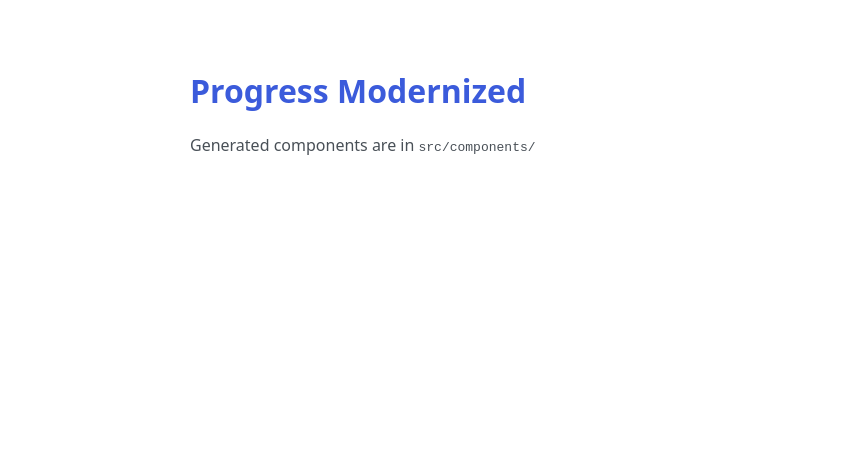
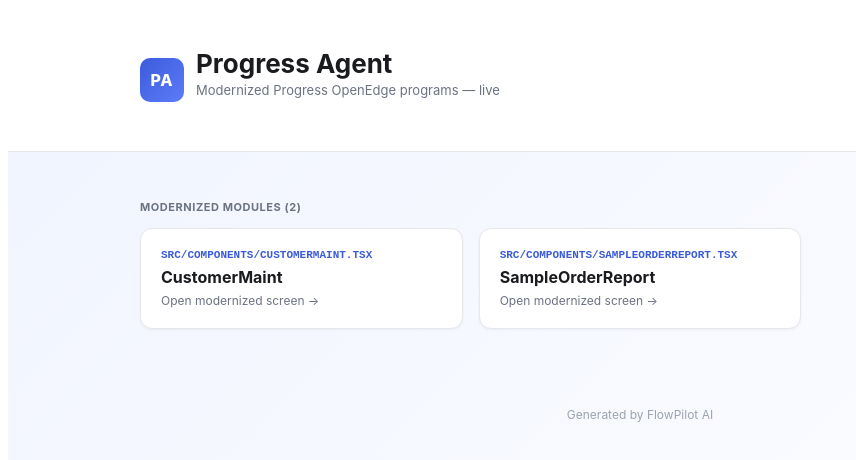
Before and after one commit to anupsahoo/progress-agent, a React (Vite) app: page / in a window 1280 px wide. Shown: the top 460 px of the page, without its empty margins (0-856 px from the left). Built offline with nearby package versions, Linux system fonts and the light colour scheme.

Commit message:
UI: Modernize sample-order-report.p to React

```diff
--- a/src/App.tsx
+++ b/src/App.tsx
@@ -1,10 +1,16 @@
-import React from 'react';
+import React, { useEffect, useState } from 'react';
+import Home from './Home';
+import CustomerMaint from './components/CustomerMaint';
+import SampleOrderReport from './components/SampleOrderReport';
 
 export default function App() {
-  return (
-    <div style={{ fontFamily: 'system-ui, sans-serif', padding: 40, maxWidth: 900, margin: '0 auto' }}>
-      <h1 style={{ color: '#3b5bdb' }}>Progress Modernized</h1>
-      <p style={{ color: '#495057' }}>Generated components are in <code>src/components/</code></p>
-    </div>
-  );
+  const [hash, setHash] = useState(window.location.hash);
+  useEffect(() => {
+    const onHash = () => setHash(window.location.hash);
+    window.addEventListener('hashchange', onHash);
+    return () => window.removeEventListener('hashchange', onHash);
+  }, []);
+  if (hash === '#/customermaint') return <CustomerMaint />;
+  if (hash === '#/sampleorderreport') return <SampleOrderReport />;
+  return <Home />;
 }
--- /dev/null
+++ b/src/Home.tsx
@@ -0,0 +1,54 @@
+import React from 'react';
+
+const modules: { name: string; slug: string; path: string }[] = [
+  { name: 'CustomerMaint', slug: 'customermaint', path: 'src/components/CustomerMaint.tsx' },
+  { name: 'SampleOrderReport', slug: 'sampleorderreport', path: 'src/components/SampleOrderReport.tsx' }
+];
+
+export default function Home() {
+  return (
+    <div style={{ fontFamily: 'Inter, system-ui, sans-serif', minHeight: '100vh', background: 'linear-gradient(135deg, #f0f4ff 0%, #fff 100%)' }}>
+      <header style={{ padding: '40px 48px', borderBottom: '1px solid #e5e7eb', background: 'white' }}>
+        <div style={{ maxWidth: 1000, margin: '0 auto' }}>
+          <div style={{ display: 'flex', alignItems: 'center', gap: 12 }}>
+            <div style={{ width: 44, height: 44, borderRadius: 10, background: 'linear-gradient(135deg, #3b5bdb, #5c7cfa)', color: 'white', display: 'flex', alignItems: 'center', justifyContent: 'center', fontWeight: 800, letterSpacing: '0.05em' }}>PA</div>
+            <div>
+              <h1 style={{ fontSize: 26, fontWeight: 700, color: '#1a1b1e', margin: 0 }}>Progress Agent</h1>
+              <p style={{ fontSize: 13, color: '#6b7280', marginTop: 3 }}>Modernized Progress OpenEdge programs — live</p>
+            </div>
+          </div>
+        </div>
+      </header>
+      <main style={{ padding: '48px', maxWidth: 1000, margin: '0 auto' }}>
+        <div style={{ fontSize: 11, fontWeight: 700, color: '#6b7280', textTransform: 'uppercase', letterSpacing: '0.05em', marginBottom: 14 }}>
+          Modernized Modules ({modules.length})
+        </div>
+        <div style={{ display: 'grid', gridTemplateColumns: 'repeat(auto-fill, minmax(280px, 1fr))', gap: 16 }}>
+          {modules.map(m => (
+            <a key={m.slug} href={`#/${m.slug}`} style={{
+              display: 'block', padding: 20, borderRadius: 12, background: 'white',
+              border: '1px solid #e5e7eb', textDecoration: 'none', color: '#1a1b1e',
+              boxShadow: '0 1px 3px rgba(0,0,0,0.05)',
+            }}>
+              <div style={{ fontSize: 11, color: '#3b5bdb', fontFamily: 'monospace', fontWeight: 700, marginBottom: 6, textTransform: 'uppercase' }}>
+                {m.path}
+              </div>
+              <div style={{ fontSize: 16, fontWeight: 700 }}>{m.name}</div>
+              <div style={{ fontSize: 12, color: '#6b7280', marginTop: 6 }}>
+                Open modernized screen →
+              </div>
+            </a>
+          ))}
+        </div>
+        {modules.length === 0 && (
+          <div style={{ padding: 60, textAlign: 'center', color: '#6b7280', border: '1px dashed #e5e7eb', borderRadius: 12 }}>
+            No modules yet. FlowPilot AI will populate this list as it generates modernized components.
+          </div>
+        )}
+      </main>
+      <footer style={{ padding: '30px 48px', textAlign: 'center', color: '#9ca3af', fontSize: 12 }}>
+        Generated by FlowPilot AI
+      </footer>
+    </div>
+  );
+}
--- /dev/null
+++ b/src/components/SampleOrderReport.tsx
@@ -0,0 +1,78 @@
+import React, { useState, useEffect } from 'react';
+
+const OrderReport: React.FC = () => {
+  const [customerNumber, setCustomerNumber] = useState<number | null>(null);
+  const [orders, setOrders] = useState<any[]>([]);
+  const [loading, setLoading] = useState<boolean>(false);
+  const [error, setError] = useState<string | null>(null);
+  const [customerName, setCustomerName] = useState<string>('');
+
+  const fetchOrders = async () => {
+    if (customerNumber === null) return;
+    setLoading(true);
+    setError(null);
+    try {
+      const response = await fetch(`/api/sample-order-report?custNum=${customerNumber}`);
+      if (!response.ok) {
+        throw new Error(`Customer ${customerNumber} not found.`);
+      }
+      const data = await response.json();
+      setOrders(data.orders);
+      setCustomerName(data.customerName);
+    } catch (err) {
+      setError(err.message);
+    } finally {
+      setLoading(false);
+    }
+  };
+
+  useEffect(() => {
+    fetchOrders();
+  }, [customerNumber]);
+
+  const handleInputChange = (e: React.ChangeEvent<HTMLInputElement>) => {
+    setCustomerNumber(Number(e.target.value));
+  };
+
+  return (
+    <div style={{ fontFamily: 'Inter, sans-serif', padding: '20px' }}>
+      <h1 style={{ color: '#3b5bdb' }}>Order Report</h1>
+      <input
+        type="number"
+        placeholder="Enter Customer Number"
+        onChange={handleInputChange}
+        style={{ padding: '10px', marginBottom: '20px', borderRadius: '5px', border: '1px solid #ccc' }}
+      />
+      <button
+        onClick={fetchOrders}
+        style={{ padding: '10px 15px', backgroundColor: '#3b5bdb', color: 'white', border: 'none', borderRadius: '5px' }}
+      >
+        Fetch Orders
+      </button>
+      {loading && <p>Loading...</p>}
+      {error && <p style={{ color: 'red' }}>{error}</p>}
+      {orders.length === 0 && !loading && !error && <p>No orders found for this customer.</p>}
+      {orders.map((order) => (
+        <div key={order.orderNum} style={{ border: '1px solid #ccc', borderRadius: '5px', padding: '15px', margin: '10px 0' }}>
+          <h2>Order #{order.orderNum}</h2>
+          <p>Date: {new Date(order.orderDate).toLocaleDateString()}</p>
+          <p>Ship Date: {new Date(order.shipDate).toLocaleDateString()}</p>
+          <p>Status: {order.orderStatus}</p>
+          <h3>Line Items</h3>
+          {order.lineItems.map((line: any) => (
+            <div key={line.lineNum} style={{ padding: '5px 0' }}>
+              <span style={{ display: 'inline-block', width: '50px' }}>{line.lineNum}</span>
+              <span style={{ display: 'inline-block', width: '200px' }}>{line.itemName}</span>
+              <span style={{ display: 'inline-block', width: '50px' }}>{line.qty}</span>
+              <span style={{ display: 'inline-block', width: '80px' }}>${line.price.toFixed(2)}</span>
+              <span style={{ display: 'inline-block', width: '80px' }}>${line.extendedPrice.toFixed(2)}</span>
+            </div>
+          ))}
+          <p>Total Lines: {order.lineCount}, Total: ${order.orderTotal.toFixed(2)}</p>
+        </div>
+      ))}
+    </div>
+  );
+};
+
+export default OrderReport;
```
